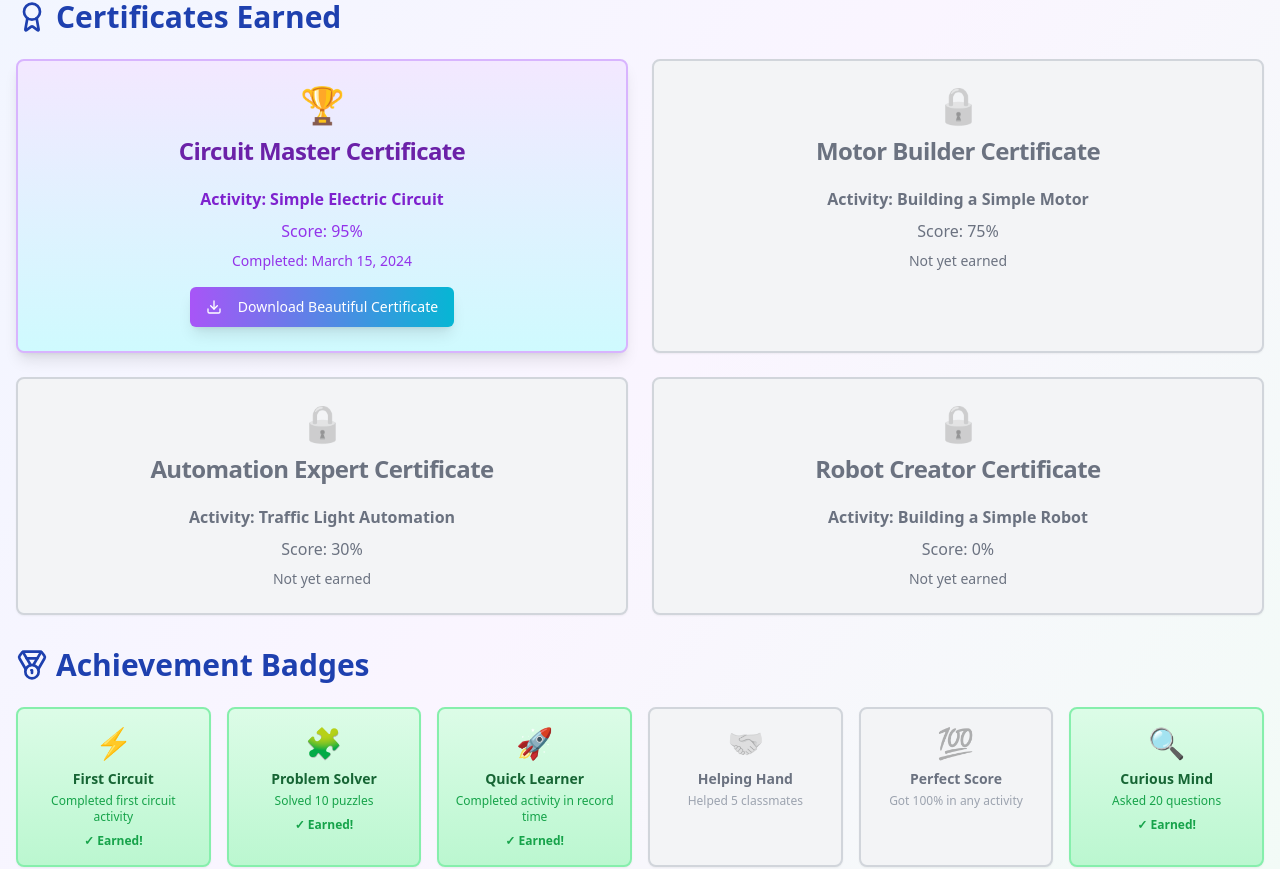
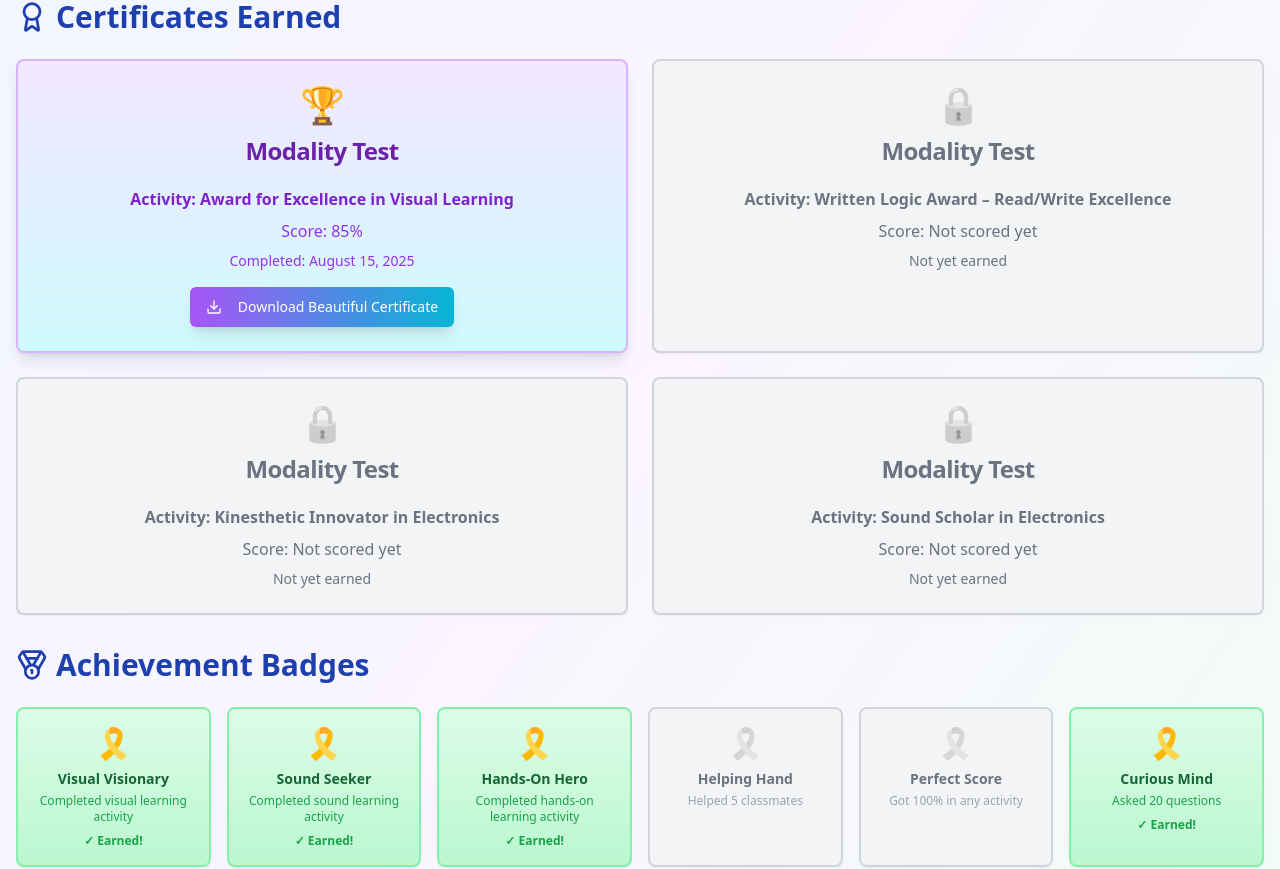
Before and after one commit to alpha-learn-x/tinker-alpha-frontend, a React (Vite) app: page /certificates in a window 1280 px wide. Shown: the part 477-1346 px from the top of the page. Built offline with nearby package versions, Linux system fonts and the light colour scheme; sample sign-in values are in the browser's storage.

Commit message:
content changed

```diff
--- a/src/components/Footer.tsx
+++ b/src/components/Footer.tsx
@@ -69,7 +69,7 @@ const Footer = () => {
         <div className="border-t border-blue-400 mt-8 pt-8 text-center">
           <p className="text-blue-100">
             © 2025 TinkerAlpha Learning Academy. All rights reserved.
-            Made with ❤️ for young innovators!
+            Made by Group 17 🤍
           </p>
         </div>
       </div>
--- a/src/pages/Activities.tsx
+++ b/src/pages/Activities.tsx
@@ -11,7 +11,7 @@ const Activities = () => {
 
   useEffect(() => {
     // Add background music for kids
-    const audio = new Audio('https://www.soundjay.com/misc/sounds/magic-chime-02.wav');
+    const audio = new Audio('https://example.com/kids-background-music.mp3');
     audio.loop = true;
     audio.volume = 0.3;
 
--- a/src/pages/Certificates.tsx
+++ b/src/pages/Certificates.tsx
@@ -9,54 +9,55 @@ import Header from "@/components/Header.tsx";
 const Certificates = () => {
   const childData = {
     name: "Sonali Fernando",
-    age: 8,
+    age: 12,
     batch: "Batch A",
-    enrolledDate: "January 2024",
+    enrolledDate: "January 2025",
     photo: "/uploads/00d4cb2f-56bd-4d1f-955b-70e4a28236e0.png"
   };
 
   const certificates = [
     {
       id: 1,
-      title: "Circuit Master Certificate",
-      completedDate: "March 15, 2024",
-      activity: "Simple Electric Circuit",
-      score: "95%",
+      title: "Modality Test",
+      completedDate: "August 15, 2025",
+      activity: "Award for Excellence in Visual Learning",
+      score: "85%",
       earned: true
+
     },
     {
       id: 2,
-      title: "Motor Builder Certificate",
+      title: "Modality Test",
       completedDate: "Pending",
-      activity: "Building a Simple Motor",
-      score: "75%",
+      activity: "Written Logic Award – Read/Write Excellence",
+      score: "Not scored yet",
       earned: false
     },
     {
       id: 3,
-      title: "Automation Expert Certificate",
+      title: "Modality Test",
       completedDate: "Pending",
-      activity: "Traffic Light Automation",
-      score: "30%",
+      activity: "Kinesthetic Innovator in Electronics",
+      score: "Not scored yet",
       earned: false
     },
     {
       id: 4,
-      title: "Robot Creator Certificate",
+      title: "Modality Test",
       completedDate: "Pending",
-      activity: "Building a Simple Robot",
-      score: "0%",
+      activity: "Sound Scholar in Electronics",
+      score: "Not scored yet",
       earned: false
     }
   ];
 
   const badges = [
-    { name: "First Circuit", icon: "⚡", earned: true, description: "Completed first circuit activity" },
-    { name: "Problem Solver", icon: "🧩", earned: true, description: "Solved 10 puzzles" },
-    { name: "Quick Learner", icon: "🚀", earned: true, description: "Completed activity in record time" },
-    { name: "Helping Hand", icon: "🤝", earned: false, description: "Helped 5 classmates" },
-    { name: "Perfect Score", icon: "💯", earned: false, description: "Got 100% in any activity" },
-    { name: "Curious Mind", icon: "🔍", earned: true, description: "Asked 20 questions" }
+    { name: "Visual Visionary", icon: "🎗️", earned: true, description: "Completed visual learning activity" },
+    { name: "Sound Seeker", icon: "🎗️", earned: true, description: "Completed sound learning activity" },
+    { name: "Hands-On Hero", icon: "🎗️", earned: true, description: "Completed hands-on learning activity" },
+    { name: "Helping Hand", icon: "🎗️", earned: false, description: "Helped 5 classmates" },
+    { name: "Perfect Score", icon: "🎗️", earned: false, description: "Got 100% in any activity" },
+    { name: "Curious Mind", icon: "🎗️", earned: true, description: "Asked 20 questions" }
   ];
 
   const handleDownloadCertificate = (certTitle: string) => {
--- a/src/pages/Index.tsx
+++ b/src/pages/Index.tsx
@@ -102,13 +102,7 @@ const Index = () => {
       description: "Start your electronics learning adventure",
       color: "from-blue-100 to-blue-200 border-blue-300"
     },
-    {
-      type: "parent",
-      icon: Users,
-      title: "Parent",
-      description: "Monitor your child's learning journey",
-      color: "from-green-100 to-green-200 border-green-300"
-    },
+
     {
       type: "teacher",
       icon: User,
@@ -120,25 +114,25 @@ const Index = () => {
 
   const testimonials = [
     {
+
       name: "Nimasha Thilakarathne",
       role: "Parent",
       rating: 5,
       comment: "TinkerAlpha has made learning electronics so fun for my daughter! She's excited about every lesson.",
-      avatar: "👩‍🦳"
     },
     {
+
       name: "Sandun Dissanayake",
       role: "Teacher",
       rating: 5,
       comment: "The gamification and interactive activities keep students engaged throughout the entire lesson.",
-      avatar: "👨‍🏫"
     },
     {
+
       name: "Fathima Afla",
       role: "Parent",
       rating: 5,
       comment: "The progress tracking helps me understand exactly how my son is developing his STEM skills.",
-      avatar: "👩‍💼"
     }
   ];
 
@@ -276,7 +270,7 @@ const Index = () => {
             {testimonials.map((testimonial, index) => (
               <Card key={index} className="bg-gradient-to-b from-blue-50 to-blue-100 border-2 border-blue-200">
                 <CardContent className="p-6 text-center">
-                  <div className="text-4xl mb-4">{testimonial.avatar}</div>
+
                   <div className="flex justify-center mb-4">
                     {[...Array(testimonial.rating)].map((_, i) => (
                       <Star key={i} className="w-5 h-5 text-yellow-500 fill-current" />
--- a/src/pages/Subjects.tsx
+++ b/src/pages/Subjects.tsx
@@ -252,7 +252,7 @@ const Subjects = () => {
             <div className="text-center md:text-left">
               <h4 className="text-lg font-semibold mb-4 text-yellow-300">Contact</h4>
               <p className="text-purple-200 mb-2">📧 hello@tinkeralpha.com</p>
-              <p className="text-purple-200 mb-2">📞 +94712345677</p>
+              <p className="text-purple-200 mb-2">📞 +94718771343</p>
               <p className="text-purple-200">🌍 Sri Lanka</p>
             </div>
           </div>
--- a/src/pages/games/DragAndDrop.tsx
+++ b/src/pages/games/DragAndDrop.tsx
@@ -237,7 +237,7 @@ const DragAndDrop: React.FC = () => {
                 )}
                 <div className="text-center mb-16">
                     <div className="relative">
-                        <div className="text-6xl mb-4 animate-bounce">🧠</div>
+                        <div className="text-6xl mb-4 animate-bounce"></div>
                         <h1 className="text-6xl font-bold text-white mb-6 animate-pulse">
                             🪄 Test 3 - Drag & Drop
                         </h1>
```
Also changed, not shown: public/uploads/prof1.jpg (added).
